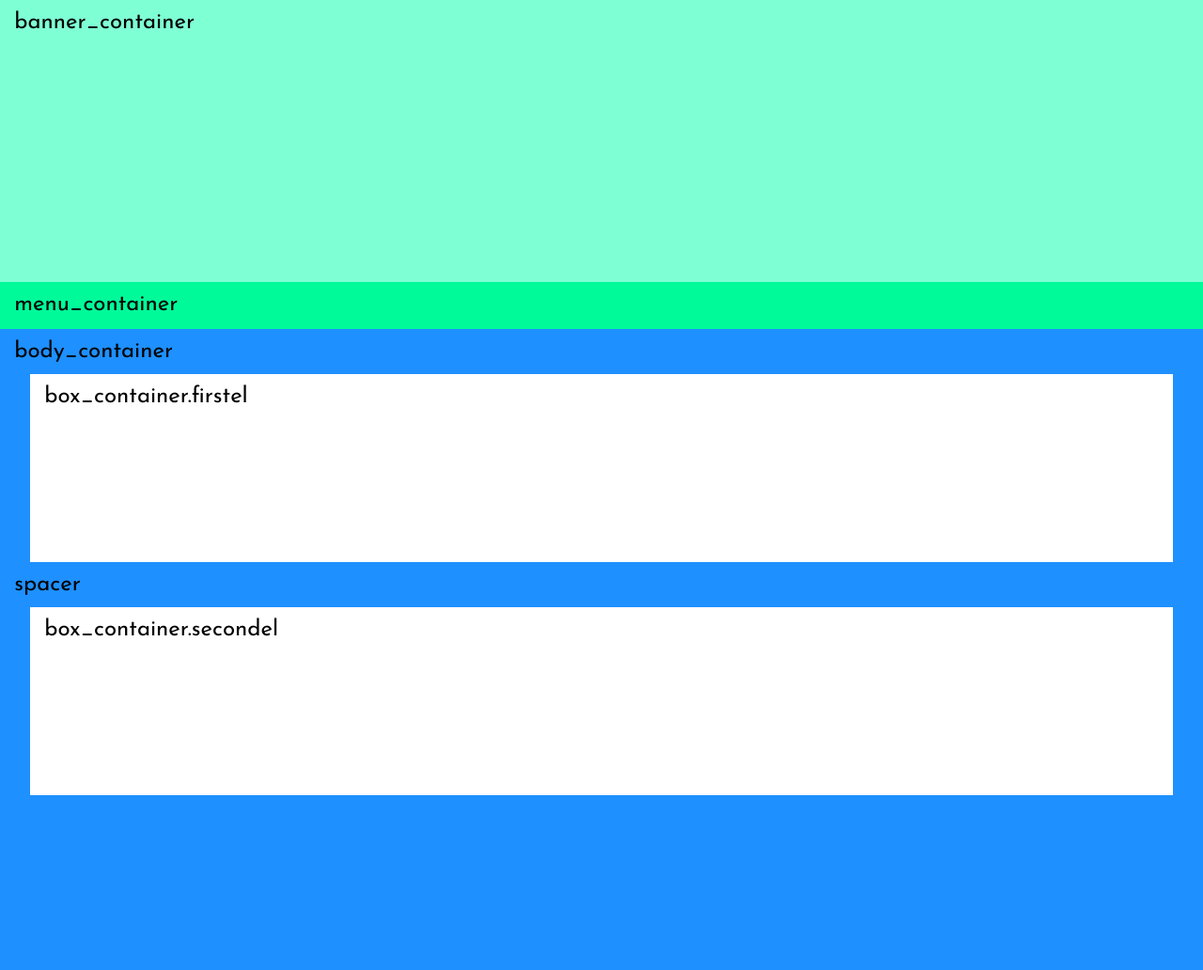
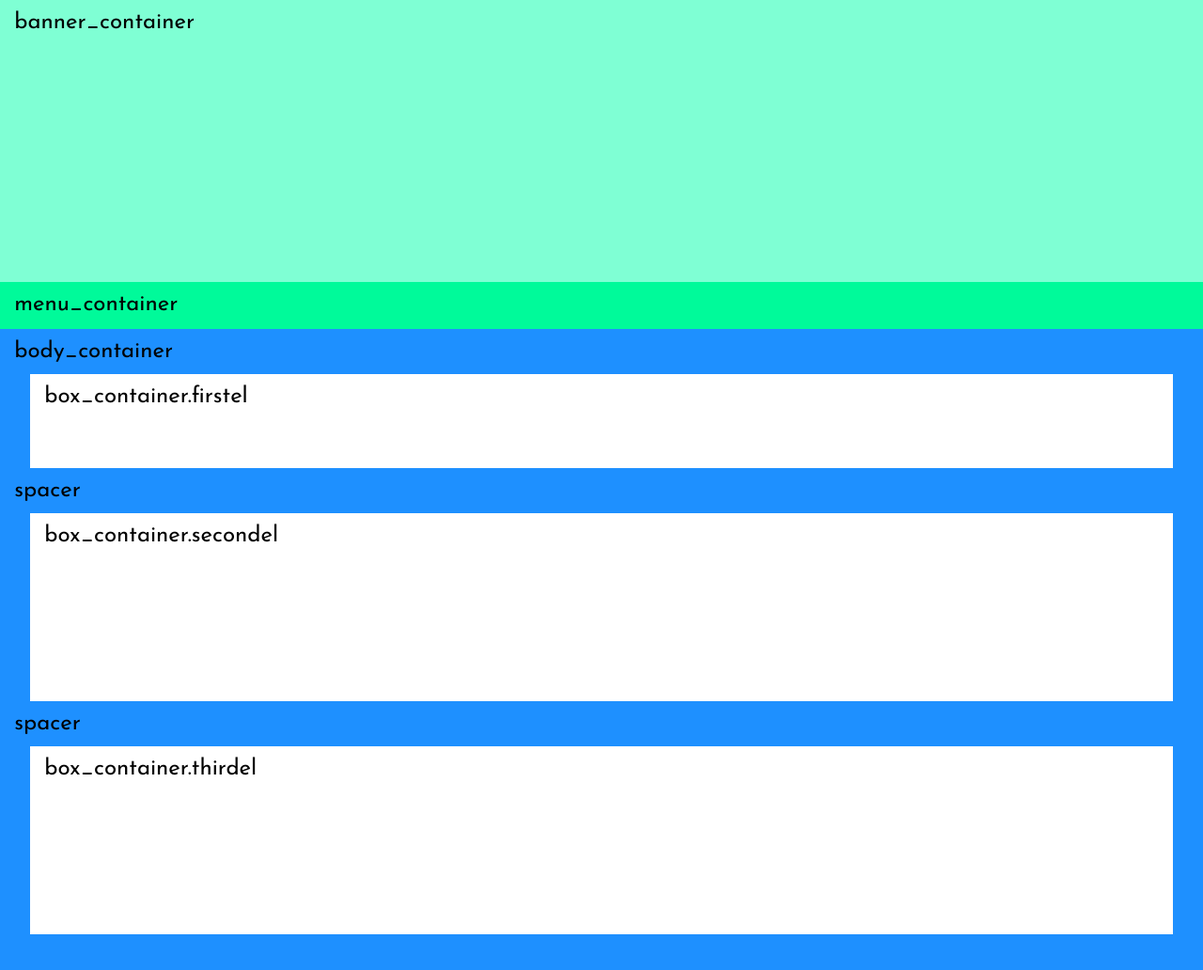
Before and after one commit to natebwangsut/thepooe.github.io, a website: page index.html in a window 1280 px wide. Shown: the top 1032 px of the page at 94% size. Drawn offline with Linux system fonts and the light colour scheme.

Commit message:
Add Third Element

```diff
--- a/css/main.css
+++ b/css/main.css
@@ -31,10 +31,9 @@ body {
     left: 2.5%;
     transition: all 0.3s;
 }
-#box_container.firstel {
-}
-#box_container.secondel {
-}
 #box_container:hover {
     background-color: #ffb857;
 }
+#box_container.firstel {
+    height: 100px;
+}
--- a/index.html
+++ b/index.html
@@ -16,9 +16,13 @@
             <div id = "box_container" class= "firstel">
                 &nbsp; box_container.firstel
             </div>
-            &nbsp; spacer <!-- Spacer -->
+                &nbsp; spacer <!-- Spacer -->
             <div id = "box_container" class = "secondel">
                 &nbsp; box_container.secondel
+            </div>
+                &nbsp; spacer <!-- Spacer -->
+            <div id = "box_container" class = "thirdel">
+                &nbsp; box_container.thirdel
             </div>
         </div>
     </body>
```
Also changed, not shown: 1 other file.
